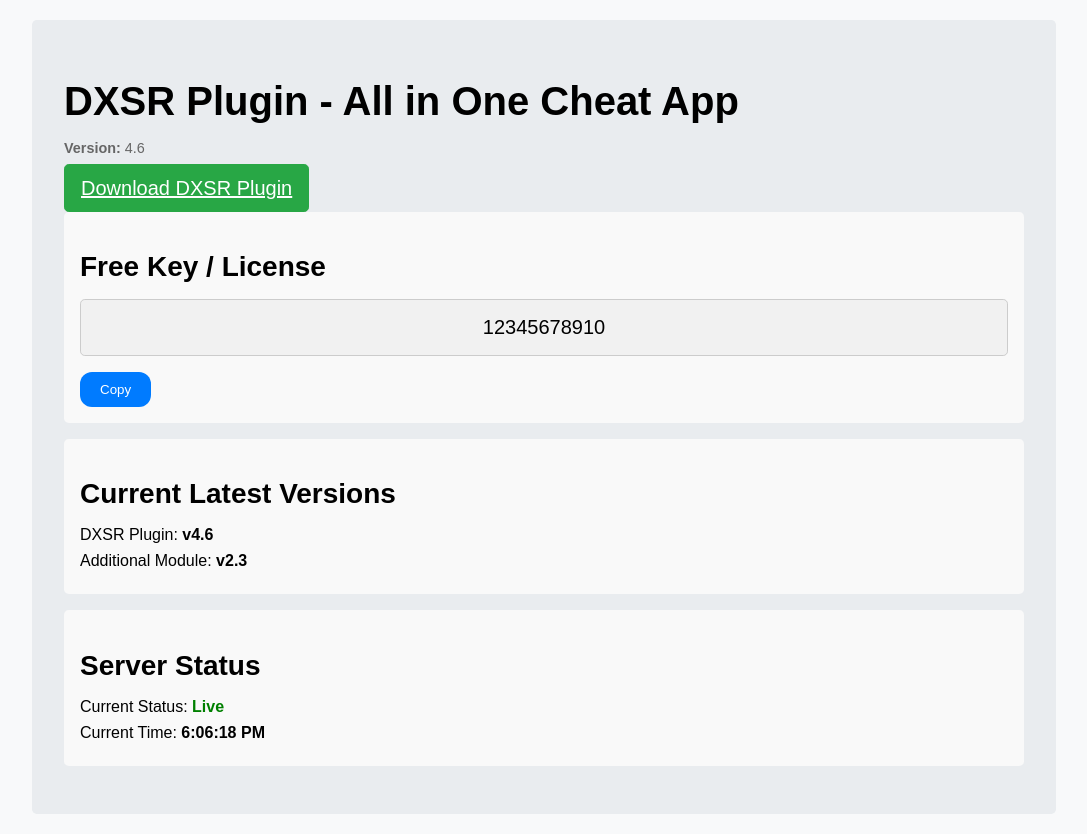
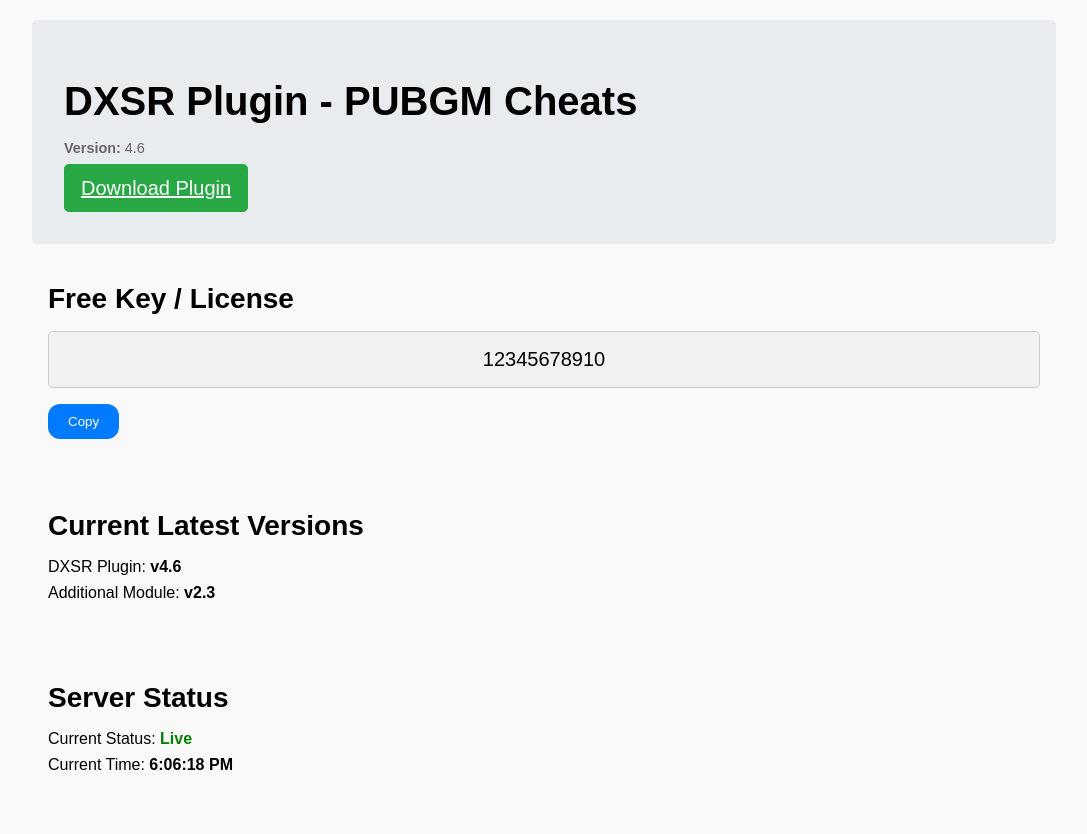
Before and after one commit to YourJesselyn/DXSR-Plugin, a plain HTML site: page index.html in a window 1280 px wide. Shown: the whole page, without its empty margins (96-1183 px from the left). Drawn offline with Linux system fonts and the light colour scheme.

Commit message:
Update index.html

```diff
--- a/index.html
+++ b/index.html
@@ -116,9 +116,12 @@
 
     <div class="container">
         <div class="jumbotron">
-            <h1>DXSR Plugin - All in One Cheat App</h1>
+            <h1>DXSR Plugin - PUBGM Cheats
+            </h1>
             <p class="version-info"><strong>Version:</strong> 4.6</p>
-            <a class="btn btn-success" role="button" href="https://github.com/YourJesselyn/DXSR-Plugin/raw/main/README.md">Download DXSR Plugin</a>
+            <a class="btn btn-success" role="button" href="https://github.com/YourJesselyn/DXSR-Plugin/raw/main/README.md">Download Plugin</a>
+
+            </div>
 
             <div id="license" class="alert alert-success status">
                 <h2>Free Key / License</h2>
```
